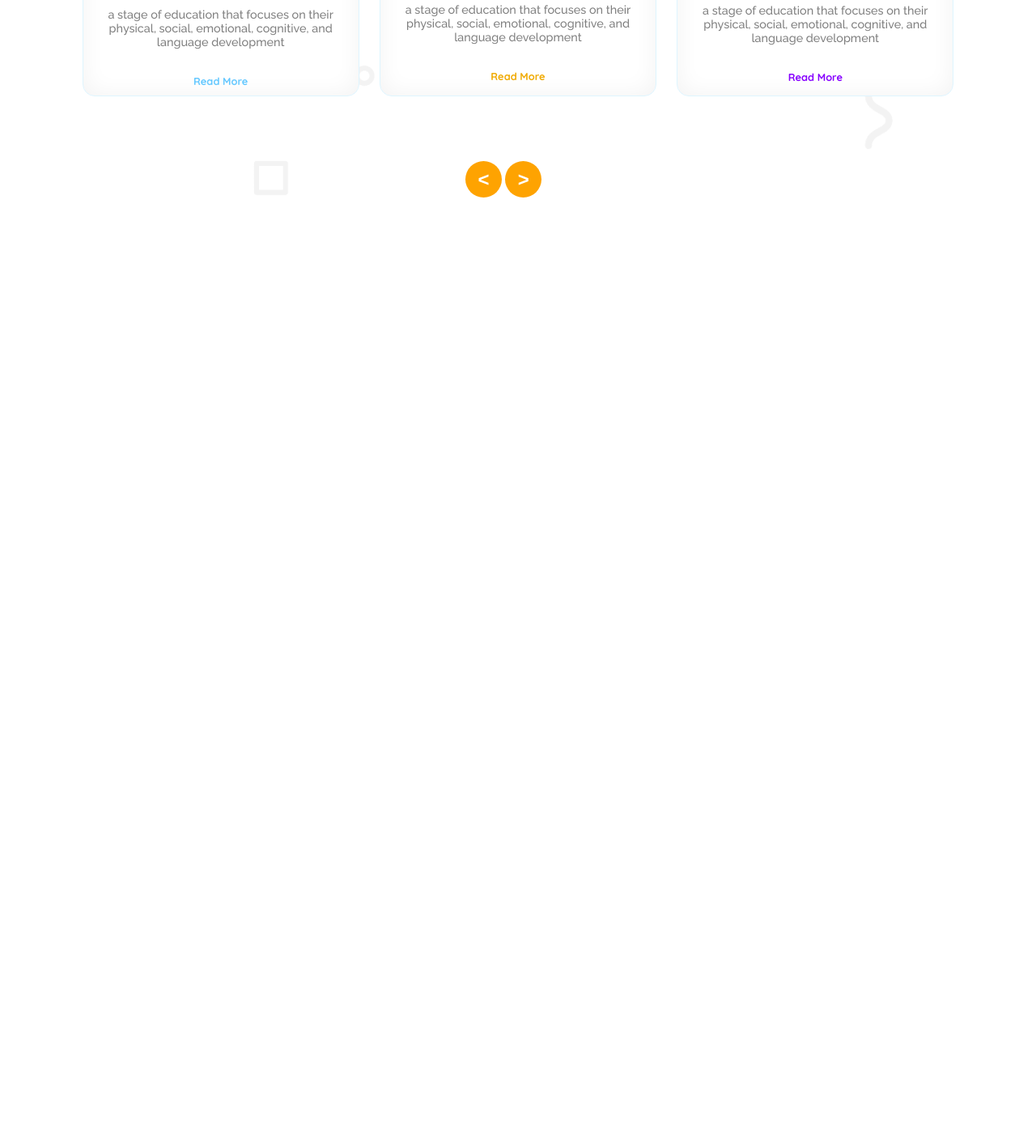
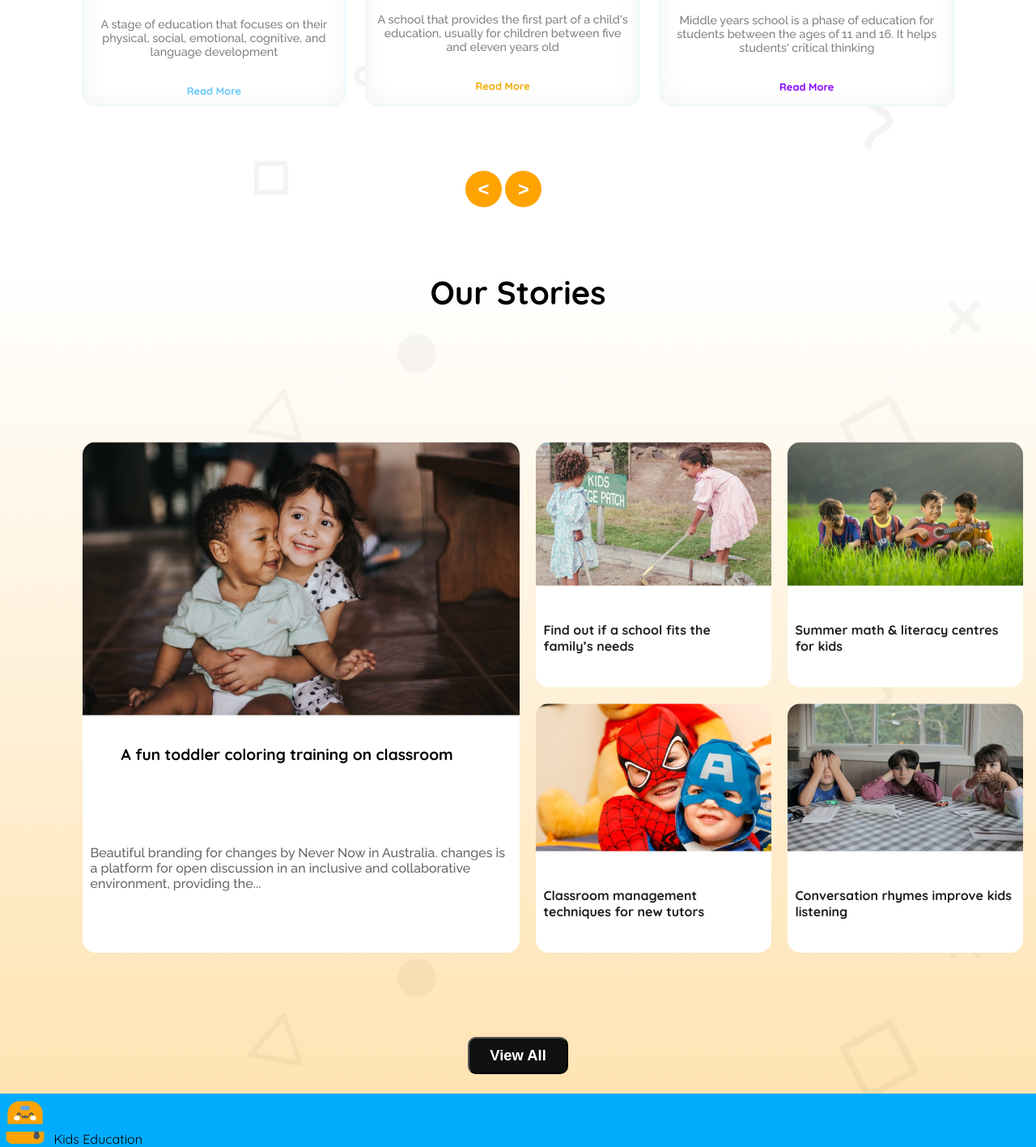
Before and after one commit to gmnayem631/assignment-two-kids-school, a plain HTML site: page index.html in a window 1280 px wide. Shown: the part 1138-2555 px from the top of the page at 81% size. Before the commit the page ends 1462 px from the top, so only its background shows below. Drawn offline with Linux system fonts and the light colour scheme.

Commit message:
added our stories section

```diff
--- a/index.html
+++ b/index.html
@@ -53,7 +53,7 @@
             <img src="assets/kinder.png" alt="" />
             <h4 class="card-title">Kinder (3-6) Years</h4>
             <p class="card-description raleway">
-              a stage of education that focuses on their physical, social,
+              A stage of education that focuses on their physical, social,
               emotional, cognitive, and language development
             </p>
             <p class="read kinder-read">Read More</p>
@@ -63,8 +63,8 @@
             <img src="assets/elementary.png" alt="" />
             <h4 class="card-title">Elementary School</h4>
             <p class="card-description raleway">
-              a stage of education that focuses on their physical, social,
-              emotional, cognitive, and language development
+              A school that provides the first part of a child's education,
+              usually for children between five and eleven years old
             </p>
             <p class="read elementary-read">Read More</p>
           </div>
@@ -73,8 +73,8 @@
             <img src="assets/middle.png" alt="" />
             <h4 class="card-title">Middle (10-16) Years</h4>
             <p class="card-description raleway">
-              a stage of education that focuses on their physical, social,
-              emotional, cognitive, and language development
+              Middle years school is a phase of education for students between
+              the ages of 11 and 16. It helps students' critical thinking
             </p>
             <p class="read middle-read">Read More</p>
           </div>
@@ -84,6 +84,63 @@
           <button class="btn-arrow">&gt;</button>
         </div>
       </section>
+
+      <section class="our-story display-flex">
+        <h4 class="story-title">Our Stories</h4>
+
+        <div class="card-container">
+          <!-- first card -->
+          <div class="classroom">
+            <img src="assets/story-1.png" alt="" class="classroom-image" />
+            <p class="classroom-title">
+              A fun toddler coloring training on classroom
+            </p>
+            <p class="classroom-description">
+              Beautiful branding for changes by Never Now in Australia. changes
+              is a platform for open discussion in an inclusive and
+              collaborative environment, providing the...
+            </p>
+          </div>
+
+          <!-- second card -->
+          <div class="article-card">
+            <img src="assets/story-2.png" alt="" />
+            <p class="card-title">
+              Find out if a school fits the family’s needs
+            </p>
+          </div>
+
+          <!-- third card -->
+          <div class="article-card">
+            <img src="assets/story-3.png" alt="" />
+            <p class="card-title">Summer math & literacy centres for kids</p>
+          </div>
+
+          <!-- fourth card -->
+          <div class="article-card">
+            <img src="assets/story-4.png" alt="" />
+            <p class="card-title">
+              Classroom management techniques for new tutors
+            </p>
+          </div>
+
+          <!-- fifth card -->
+          <div class="article-card">
+            <img src="assets/story-5.png" alt="" />
+            <p class="card-title">Conversation rhymes improve kids listening</p>
+          </div>
+        </div>
+        <div class="view-button">
+          <button class="btn-primary">View All</button>
+        </div>
+      </section>
     </main>
+
+    <footer class="footer">
+      <div class="footer-item">
+        <img src="assets/logo.png" alt="" class="footer-logo" />
+        <span class="footer-logo-text">Kids Education</span>
+      </div>
+    </footer>
   </body>
 </html>
--- a/styles/style.css
+++ b/styles/style.css
@@ -170,12 +170,10 @@
   max-width: 435px;
   max-height: 535px;
 }
-
-/* Main section */
+/* Main section styles */
 main {
   background-image: url("../assets/bg.png");
 }
-
 /* Standard curriculum section */
 .curriculum {
   max-width: 1077px;
@@ -207,9 +205,10 @@ main {
 
 .card-title {
   color: rgb(32, 32, 32);
-  font-size: 1.4rem;
+  font-size: 1rem;
   font-weight: 700;
   margin-top: 30px;
+  padding: 10px;
 }
 
 .card-description {
@@ -243,6 +242,80 @@ main {
   cursor: pointer;
 }
 
+/* Classroom related styles */
+
+.our-story {
+  background: url(image),
+    linear-gradient(0deg, rgba(254, 163, 1, 0.3), rgba(255, 255, 255, 0.3) 100%);
+  flex-direction: column;
+  justify-content: center;
+}
+/* .our-story > div {
+  margin: 0 auto;
+} */
+.story-title {
+  color: rgb(0, 0, 0);
+  font-size: 2.5rem;
+  font-weight: 700;
+  text-align: center;
+  margin-bottom: 80px;
+}
+.classroom {
+  background: rgb(255, 255, 255);
+  border-radius: 16px;
+}
+
+.classroom-description {
+  color: rgb(102, 102, 102);
+  font-size: 0.9rem;
+  font-weight: 500;
+  color: rgb(102, 102, 102);
+  font-family: Raleway;
+  font-size: 1rem;
+  font-weight: 500;
+  padding: 10px;
+}
+.classroom-image {
+  border-radius: 16px 16px 0px 0px;
+}
+
+.card-container {
+  height: 630.52px;
+  width: 1077px;
+  display: grid;
+  grid-template-columns: repeat(4, auto);
+  margin: 80px auto;
+  gap: 20px;
+}
+
+.classroom-title {
+  color: rgb(0, 0, 0);
+  font-size: 1.2rem;
+  margin: 32px 55px 90px 48px;
+  font-weight: 700;
+}
+
+.card-container .classroom {
+  grid-column: 1 / span 2;
+  grid-row: 1 / span 2;
+}
+.article-card {
+  background: rgb(255, 255, 255);
+  border-radius: 16px;
+}
+.article-card > img {
+  border-radius: 16px 16px 0px 0px;
+}
+
+.view-button {
+  margin: 0 auto;
+}
+
+/* footer related styles */
+.footer {
+  background: rgb(1, 172, 253);
+}
+
 /* Making responsive */
 /* @media screen and (max-width: 576px) {
   .hamburger {
```
